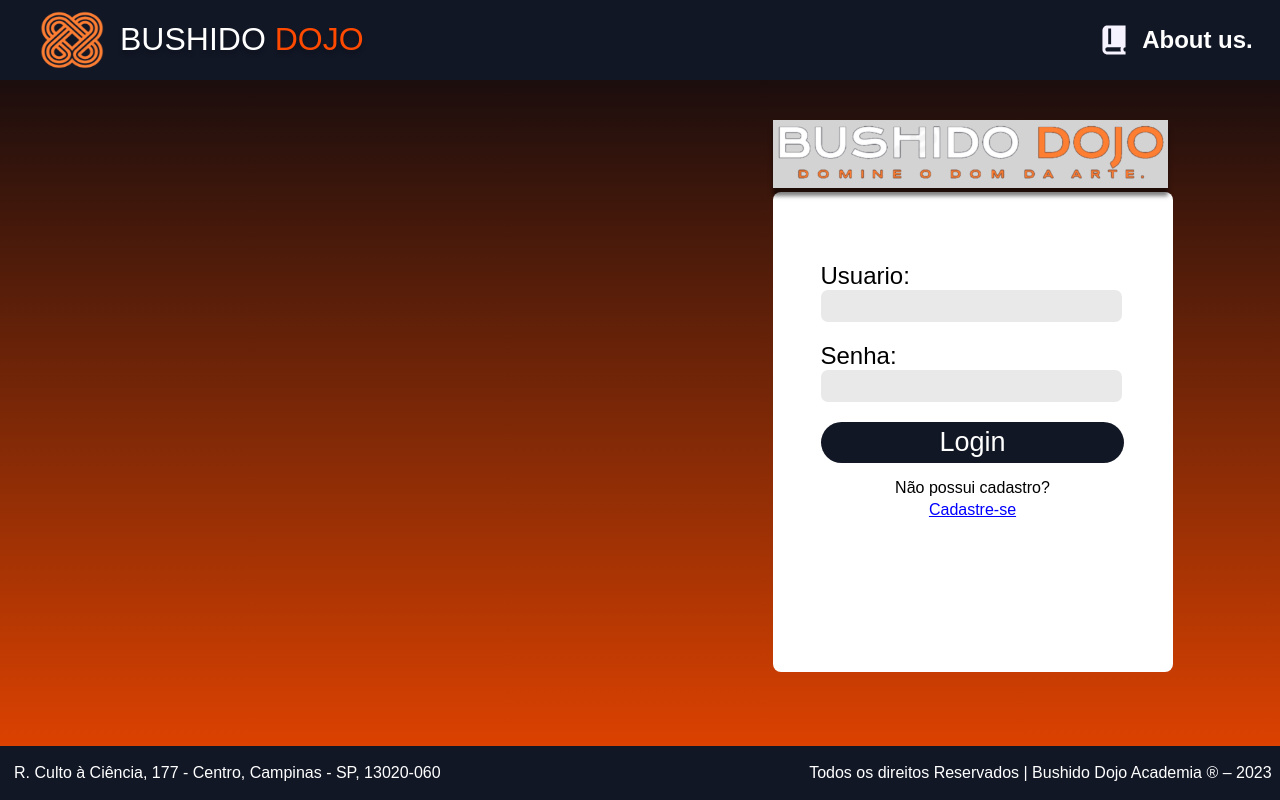
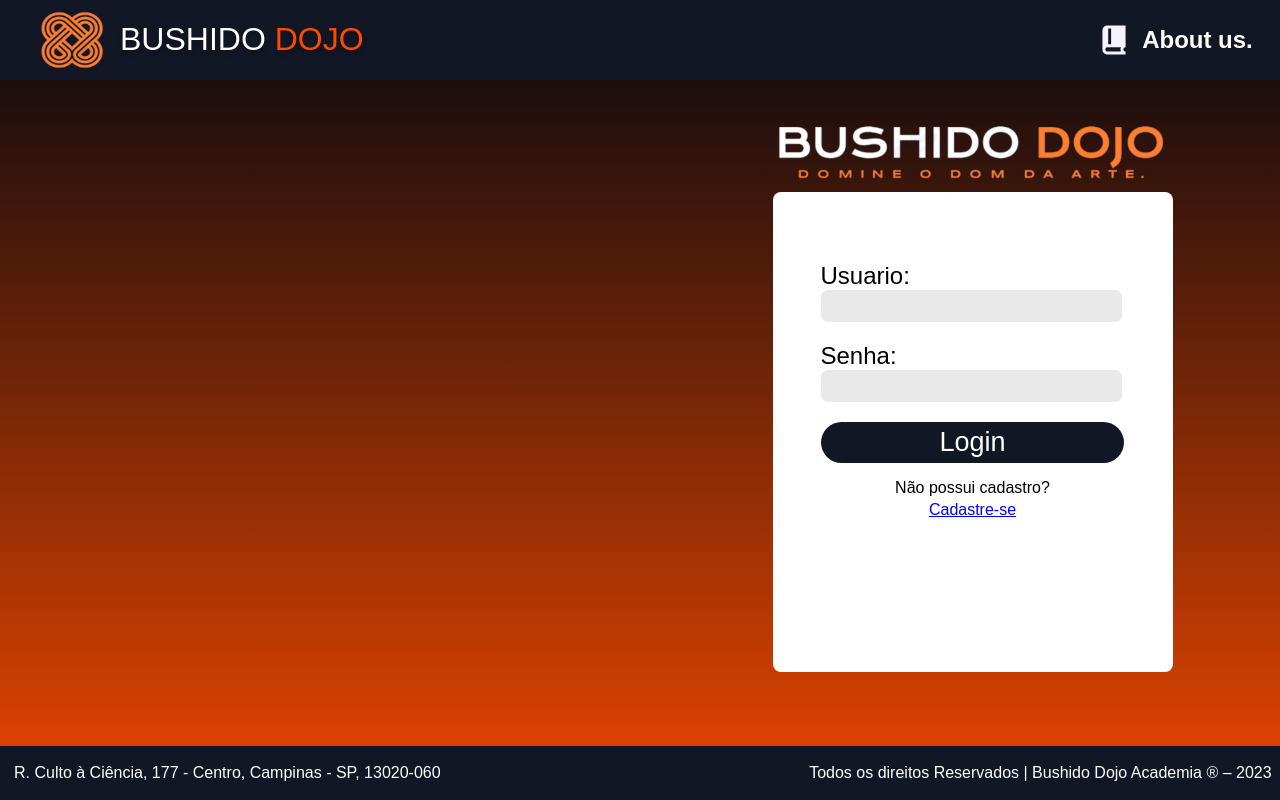
Before and after one commit to Bushido-Dojo/BushidoDojo_React, a React (Create React App) app: page / in a window 1280 px wide. Built offline with nearby package versions, Linux system fonts and the light colour scheme.

Commit message:
att remove shadowbox slogan

```diff
--- a/src/login/login.module.css
+++ b/src/login/login.module.css
@@ -24,6 +24,5 @@
 
 .slogan > img {
     height: 68px;
-    background: url(./login.jsx), lightgray 50% / cover no-repeat;
-    box-shadow: 0px 8px 4px 0px rgba(0, 0, 0, 0.50);
+    background: url(./login.jsx)
 }
```
